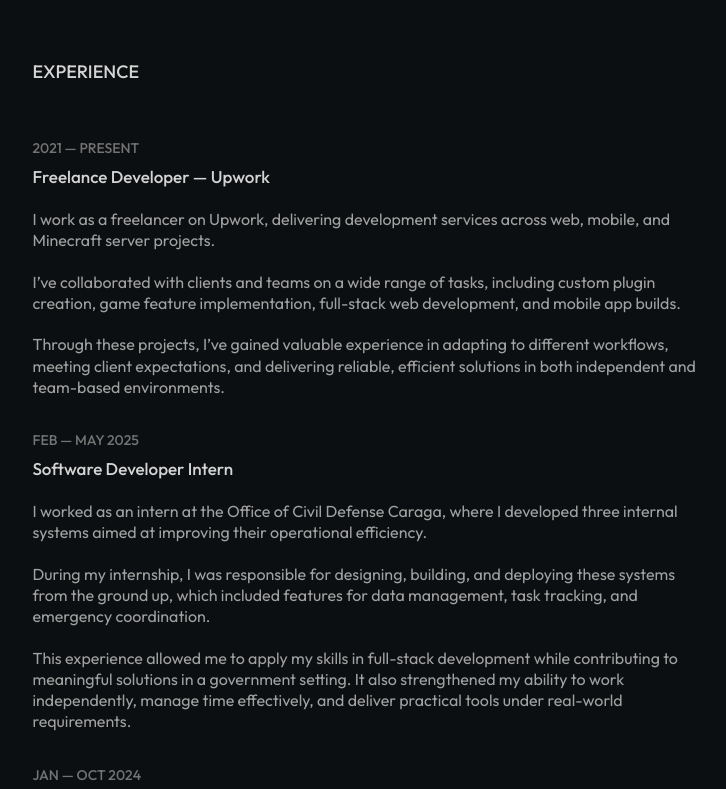
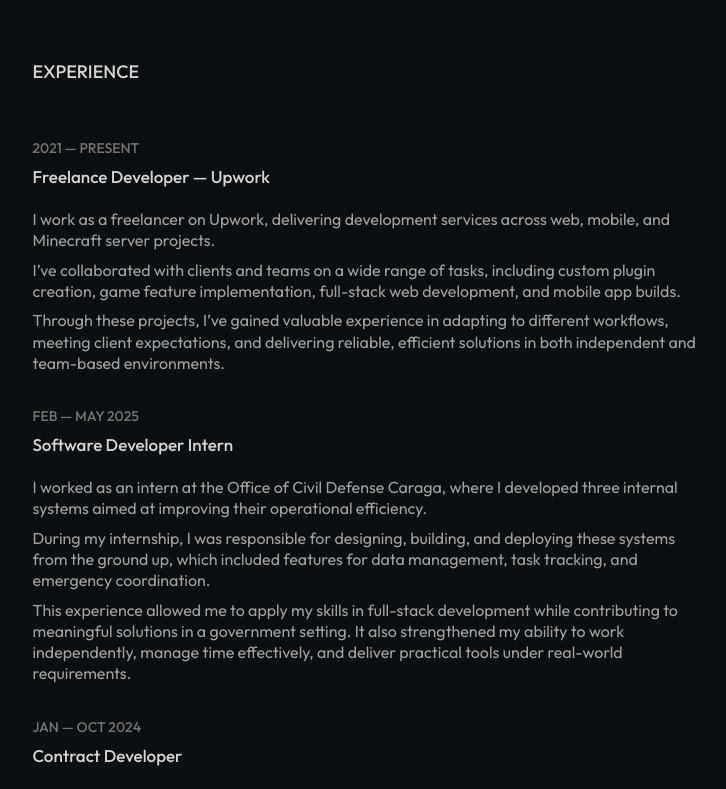
Before and after one commit to McDoJr/portfolio-v2, a Next.js app: page / in a window 1280 px wide. Shown: the part 1480-2269 px from the top of the page, without its empty margins (270-996 px from the left). Built offline with nearby package versions, Linux system fonts and the light colour scheme.

Commit message:
Updated experience bad code

```diff
--- a/components/Experience.tsx
+++ b/components/Experience.tsx
@@ -30,11 +30,11 @@ function ExperienceCard({ title, date, descriptions }: ExperienceCardProps) {
         <div className="py-1 flex flex-col gap-1 cursor-default hover:scale-105 hover:translate-x-4 transition-all">
             <span className="text-sm font-[450] text-neutral-500 mb-1">{date}</span>
             <h5 className="text-[17px] text-neutral-300 font-[450]">{title}</h5>
-            {descriptions.map((description, index) => (
-                <ul className="mt-2" key={index}>
-                    <li className="mt-2 text-[16px]">{description}</li>
-                </ul>
-            ))}
+            <ul className="mt-2">
+                {descriptions.map((description, index) => (
+                    <li className="mt-2 text-[16px]" key={index}>{description}</li>
+                ))}
+            </ul>
         </div>
     )
 }
```
